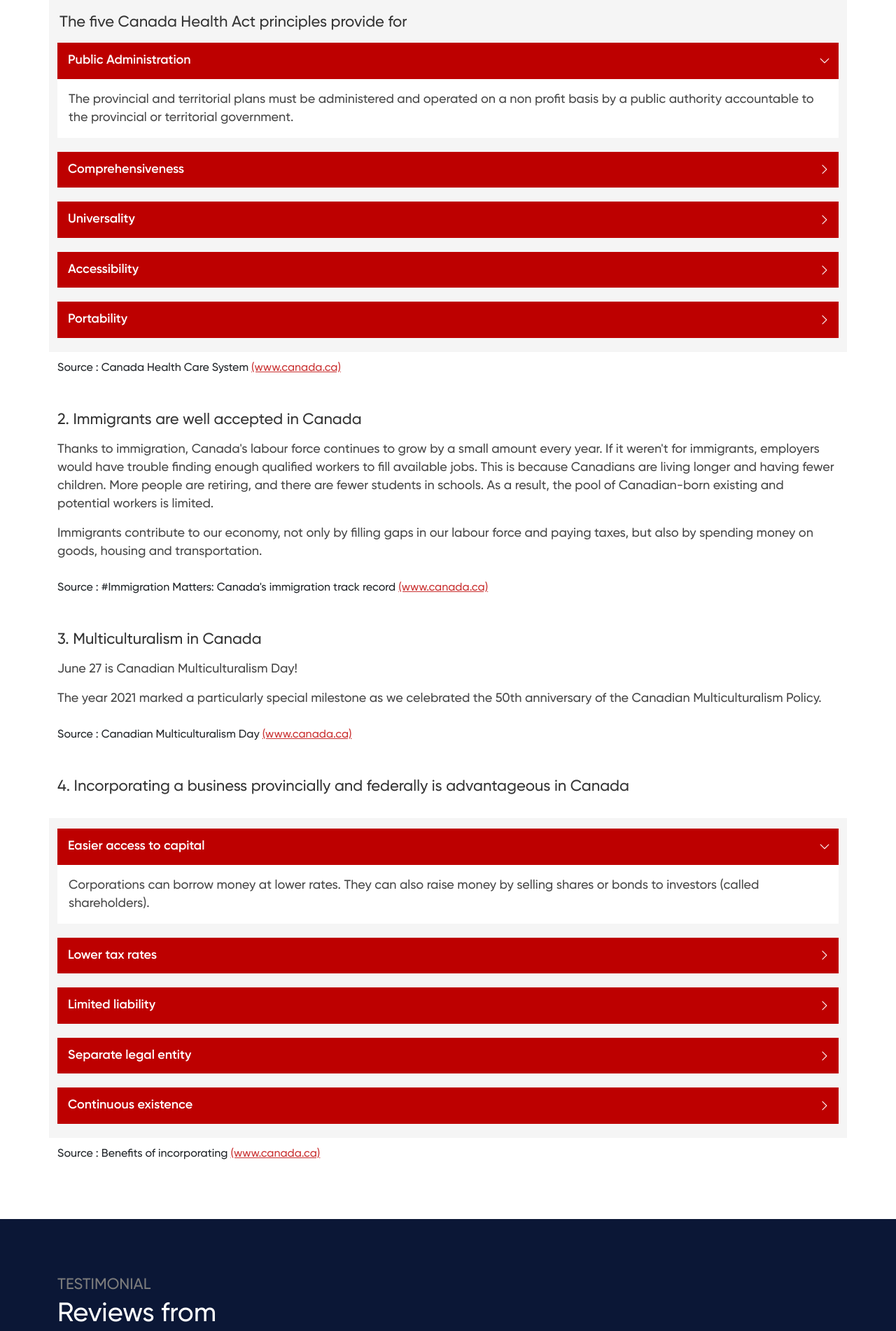
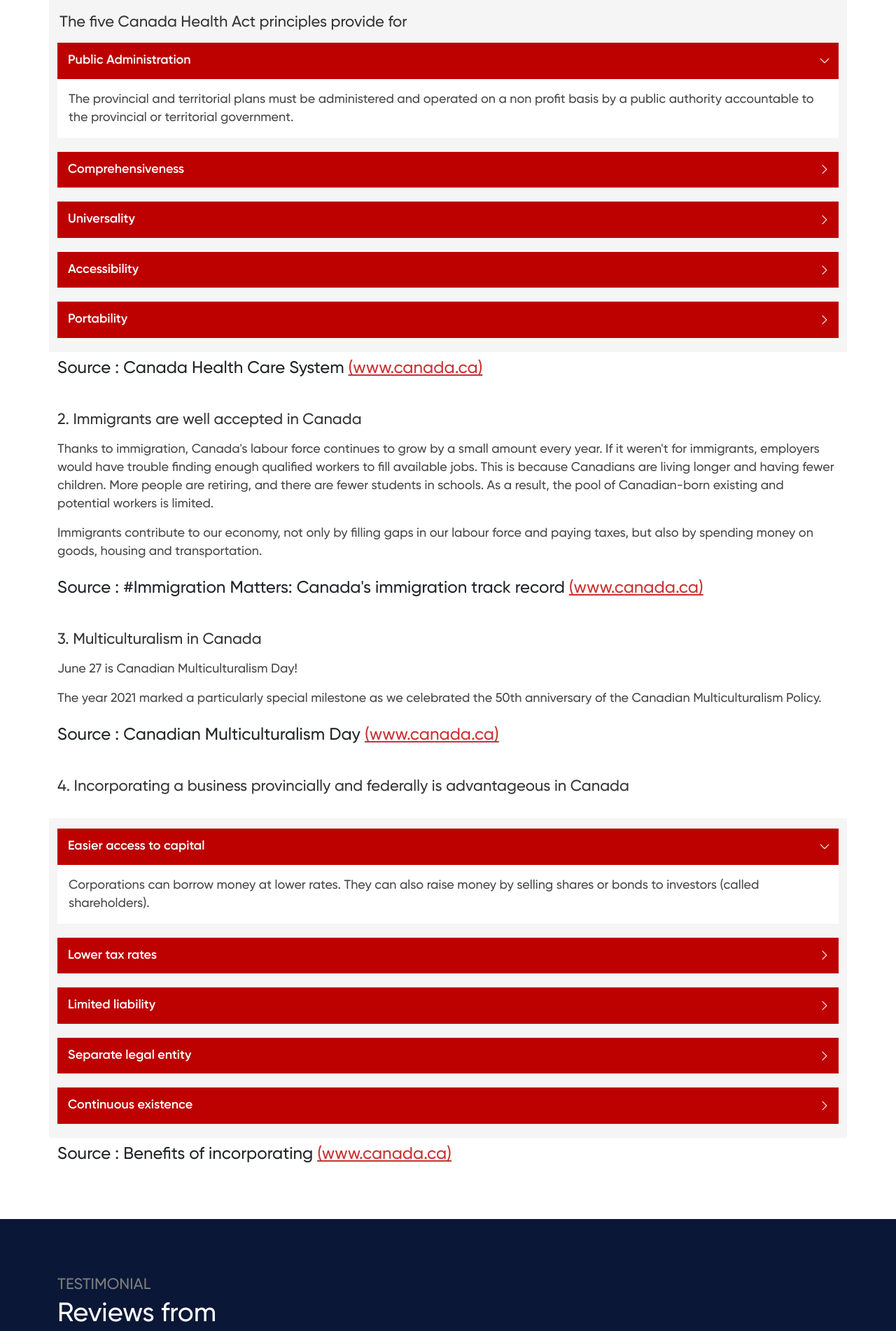
Before and after one commit to snaketechinc/gati-immigration, a PHP site: page /canada.html in a window 1280 px wide. Shown: the part 1059-2961 px from the top of the page at 70% size. Run offline with PHP 8.4, Linux system fonts and the light colour scheme; some libraries are stand-ins or nearby versions.

Commit message:
requested changes

```diff
--- a/css/style.css
+++ b/css/style.css
@@ -1329,7 +1329,7 @@ body {
   display: block;
   padding-top: 10px;
   font-family: var(--gilroymedium);
-  font-size: 16px;
+  font-size: 24px;
   line-height: 26px;
 }
 
```
